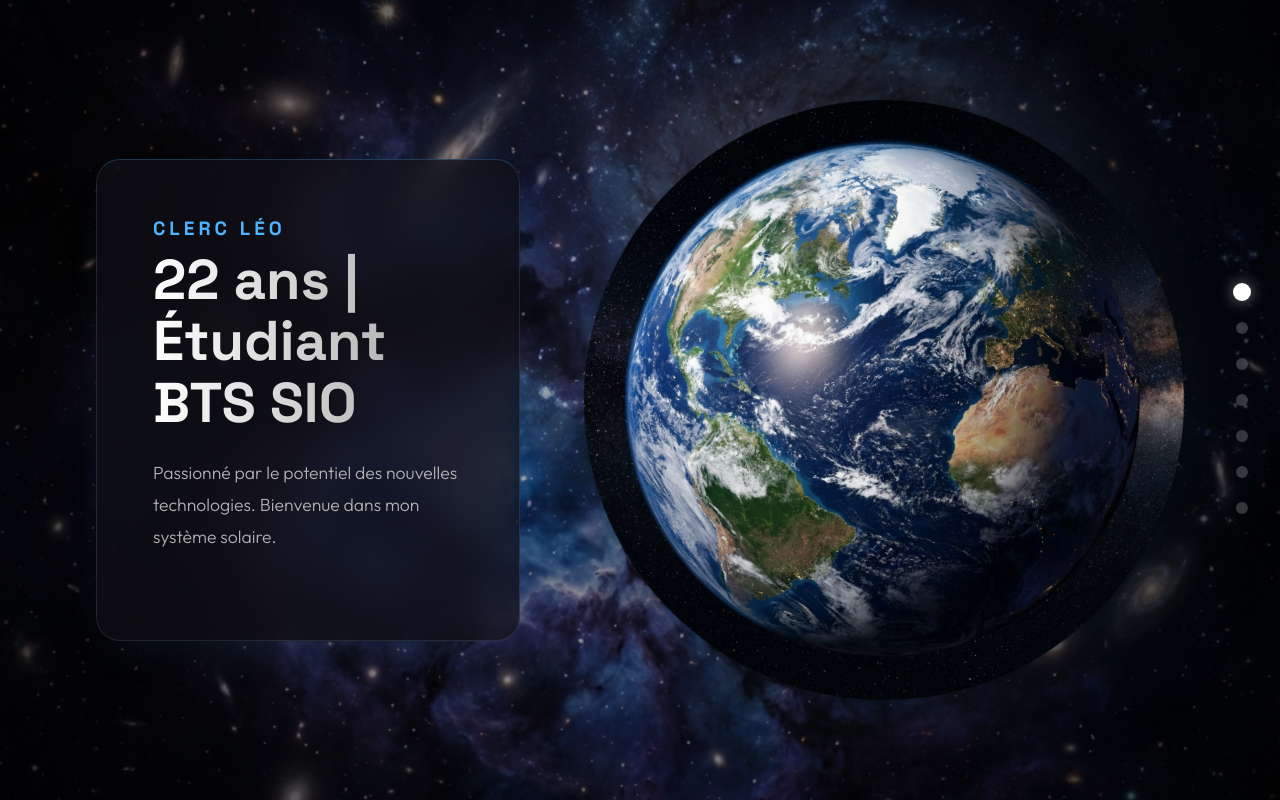
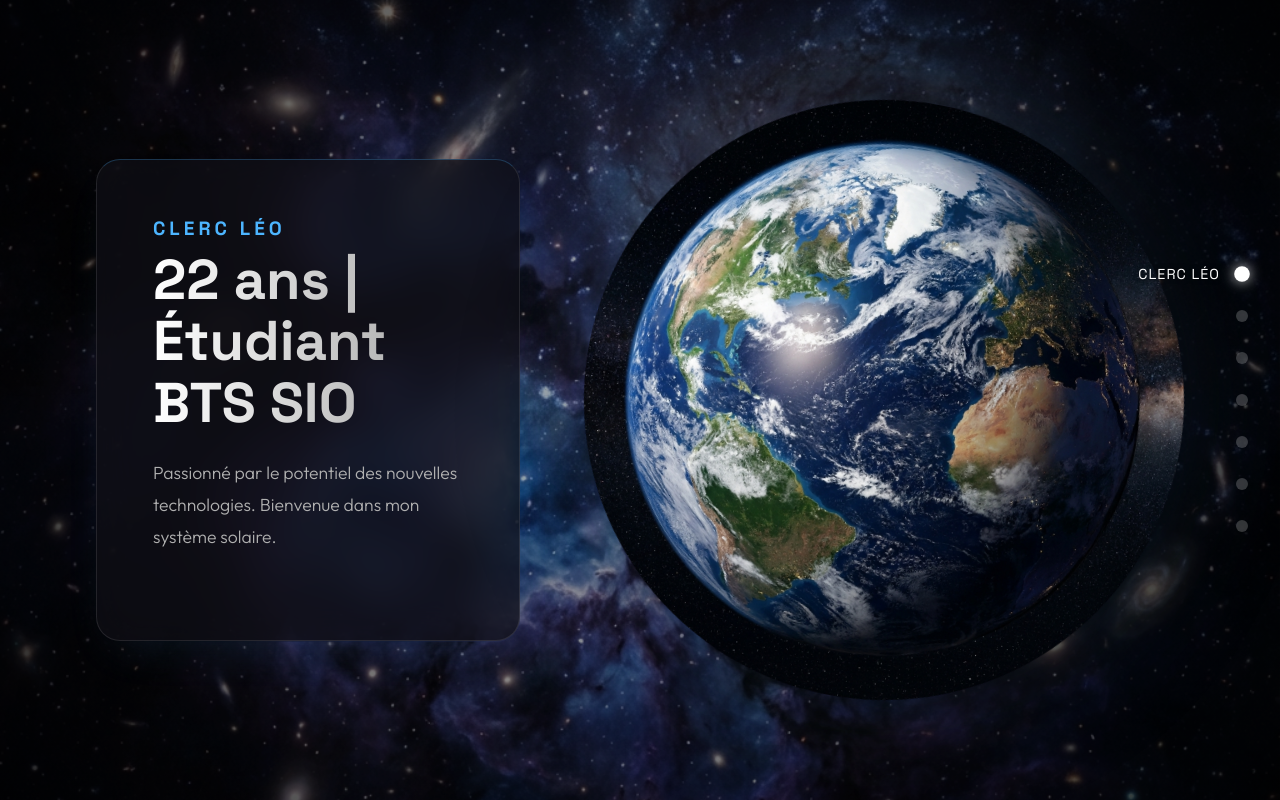
Before and after one commit to Yourselffff/portfolio, a React (Vite) app: page / in a window 1280 px wide. Built offline with nearby package versions, Linux system fonts and the light colour scheme.

Commit message:
Update portfolio with RFTG projects and nav labels

```diff
--- a/package.json
+++ b/package.json
@@ -7,7 +7,9 @@
     "dev": "vite",
     "build": "vite build",
     "lint": "eslint .",
-    "preview": "vite preview"
+    "preview": "vite preview",
+    "predeploy": "npm run build",
+    "deploy": "gh-pages -d dist"
   },
   "dependencies": {
     "framer-motion": "^12.23.25",
@@ -23,6 +25,7 @@
     "eslint": "^9.39.1",
     "eslint-plugin-react-hooks": "^7.0.1",
     "eslint-plugin-react-refresh": "^0.4.24",
+    "gh-pages": "^6.3.0",
     "globals": "^16.5.0",
     "vite": "^5.4.11"
   }
--- a/src/App.jsx
+++ b/src/App.jsx
@@ -63,6 +63,8 @@ const sections = [
     type: 'projects',
     items: [
       { title: 'MtBeat', tech: 'Java Swing / SQL', desc: 'Application de gestion de repas entre collègues.', longDesc: "Projet de groupe réalisé dans le cadre du cours d'ADP (Analyse et Développement de Projets). L'objectif était de concevoir une application lourde complète en Java pour faciliter l'organisation des repas du midi entre collègues. Gestion des votes, des lieux et des participations." },
+      { title: 'RFTG Mobile', tech: 'Android / Java', desc: 'App mobile de location de films.', longDesc: "Application mobile native développée sous Android Studio. Elle permet aux utilisateurs de consulter un catalogue de films, de voir les détails et de simuler la location de médias. Focus sur l'expérience utilisateur mobile." },
+      { title: 'RFTG Admin', tech: 'Laravel / PHP', desc: 'Back-office de gestion de stock.', longDesc: "Interface web d'administration développée avec Laravel. Elle permet aux gérants de piloter l'application mobile : gestion du stock de films, CRUD des utilisateurs, suivi des locations et statistiques." },
       { title: 'Portail Assurance', tech: 'Laravel / Docker', desc: 'Application web complète pour la gestion de contrats d\'assurance.', longDesc: "Développement en entreprise pour répondre à des besoins clients spécifiques. Le projet inclut la gestion du cycle de vie des contrats d'assurance et la maintenance évolutive de l'application existante sous Docker." },
       { title: 'Outils Internes', tech: 'Angular / API', desc: 'Refonte applications internes en Web App Fullstack.', longDesc: "Développement et modernisation des outils internes de l'entreprise. Utilisation du framework Angular pour créer une interface web reactive (Single Page Application) et optimiser les flux métiers, en remplacement d'anciennes solutions." }
     ]
@@ -91,9 +93,9 @@ const sections = [
     color: '#ffffff',
     type: 'contact',
     links: [
-      { name: 'GitHub', icon: <FaGithub />, url: 'https://github.com' },
-      { name: 'LinkedIn', icon: <FaLinkedin />, url: 'https://linkedin.com' },
-      { name: 'Email', icon: <FaEnvelope />, url: 'mailto:contact@example.com' }
+      { name: 'GitHub', icon: <FaGithub />, url: 'https://github.com/Yourselffff' },
+      { name: 'LinkedIn', icon: <FaLinkedin />, url: 'https://www.linkedin.com/in/l%C3%A9o-clerc-209297304/' },
+      { name: 'Email', icon: <FaEnvelope />, url: 'mailto:clercleopro@gmail.com' }
     ]
   }
 ];
@@ -171,13 +173,15 @@ export default function App() {
 
       {/* Navigation Dots */}
       <div className="nav-dots">
-        {sections.map((_, i) => (
+        {sections.map((section, i) => (
           <div
             key={i}
-            className={`dot ${i === index ? 'active' : ''}`}
+            className={`dot-container ${i === index ? 'active' : ''}`}
             onClick={() => goToSection(i)}
-            title={sections[i].title}
-          />
+          >
+            <span className="dot-label">{section.title}</span>
+            <div className={`dot ${i === index ? 'active' : ''}`} />
+          </div>
         ))}
       </div>
 
--- a/src/index.css
+++ b/src/index.css
@@ -1,4 +1,5 @@
 @import url('https://fonts.googleapis.com/css2?family=Outfit:wght@300;400;700&family=Space+Grotesk:wght@300;400;700&display=swap');
+@import './nav.css';
 
 :root {
   --font-main: 'Outfit', sans-serif;
@@ -345,31 +346,6 @@ body {
   background: #eee;
 }
 
-.nav-dots {
-  position: fixed;
-  right: 2rem;
-  top: 50%;
-  transform: translateY(-50%);
-  display: flex;
-  flex-direction: column;
-  gap: 1.5rem;
-  z-index: 100;
-}
-
-.dot {
-  width: 12px;
-  height: 12px;
-  background: rgba(255, 255, 255, 0.2);
-  border-radius: 50%;
-  transition: all 0.3s;
-  cursor: pointer;
-}
-
-.dot.active {
-  background: white;
-  transform: scale(1.5);
-  box-shadow: 0 0 10px rgba(255, 255, 255, 0.5);
-}
 
 /* Modal Styles */
 .modal-overlay {
--- /dev/null
+++ b/src/nav.css
@@ -0,0 +1,60 @@
+/* Navigation Dots Container */
+.nav-dots {
+    position: fixed;
+    right: 2rem;
+    top: 50%;
+    transform: translateY(-50%);
+    display: flex;
+    flex-direction: column;
+    gap: 1.5rem;
+    z-index: 100;
+    align-items: flex-end;
+    /* Align to the right */
+}
+
+.dot-container {
+    display: flex;
+    align-items: center;
+    gap: 1rem;
+    cursor: pointer;
+    transition: all 0.3s;
+}
+
+.dot-label {
+    font-size: 0.9rem;
+    color: white;
+    font-family: var(--font-header);
+    opacity: 0;
+    transform: translateX(10px);
+    transition: all 0.3s;
+    text-transform: uppercase;
+    letter-spacing: 1px;
+    text-shadow: 0 0 5px black;
+    pointer-events: none;
+}
+
+.dot-container:hover .dot-label,
+.dot-container.active .dot-label {
+    opacity: 1;
+    transform: translateX(0);
+}
+
+.dot {
+    width: 12px;
+    height: 12px;
+    background: rgba(255, 255, 255, 0.2);
+    border-radius: 50%;
+    transition: all 0.3s;
+    position: relative;
+    /* Needed for any pseudo elements if added later */
+}
+
+.dot-container.active .dot {
+    background: white;
+    transform: scale(1.3);
+    box-shadow: 0 0 10px rgba(255, 255, 255, 0.8);
+}
+
+.dot-container:hover .dot {
+    background: rgba(255, 255, 255, 0.6);
+}
```
Also changed, not shown: 1 other file (tests, documents, lock files or other folders).
